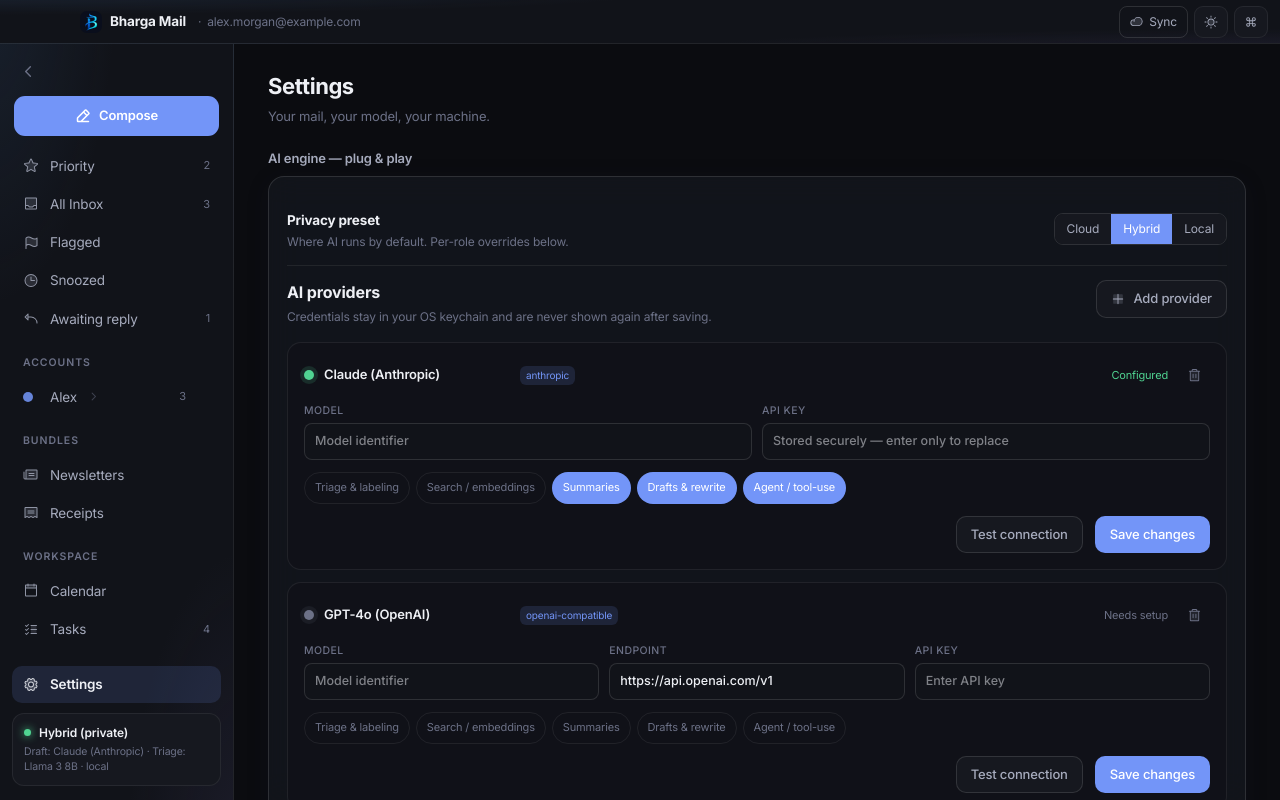
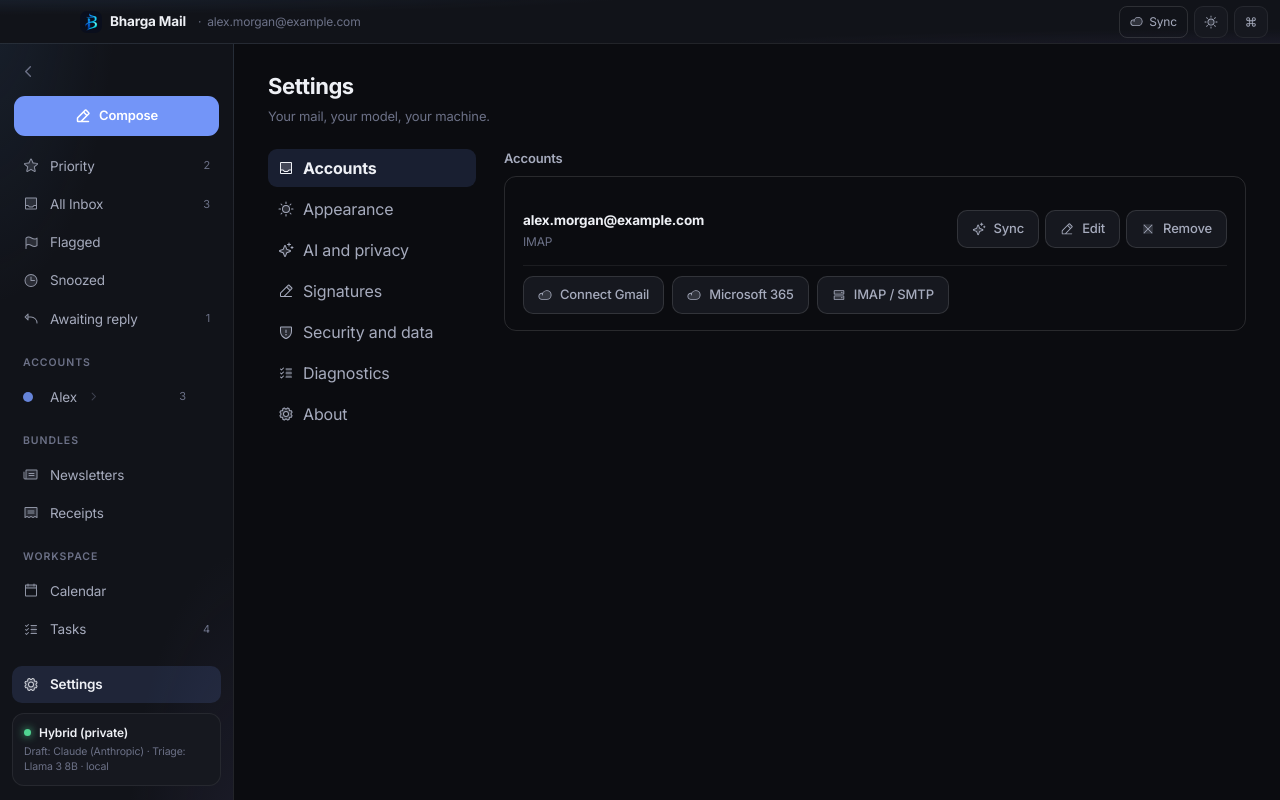
Before and after one commit to mpoonuru/bharga-mail, a React (Vite) app in the folder app/: page / in a window 1280 px wide. Both pictures are taken after a click on the button "Settings". Built offline with nearby package versions, Linux system fonts and the light colour scheme.

Commit message:
refactor: organize settings by destination

```diff
--- a/app/src/components/Settings.tsx
+++ b/app/src/components/Settings.tsx
@@ -9,12 +9,14 @@ import { Icon } from "@/components/icons";
 import { SignatureManager } from "@/components/SignatureManager";
 import { AiProviderManager } from "@/components/AiProviderManager";
 import { AboutSettings } from "@/components/settings/AboutSettings";
+import { SettingsShell, type SettingsSection } from "@/components/settings/SettingsShell";
 import { FONTS, LOCALES } from "@/lib/prefs";
 export function Settings() {
   const { ai, density, setDensity, theme, toggleTheme, setPrivacy, saveAi, connectGmail, connectMicrosoft, font, locale, setFont, setLocale, groupConversations, setGroupConversations, highlights, setHighlights, autoOrganize, setAutoOrganize, accounts, load, removeAccount } = useApp();
   const [syncingId, setSyncingId] = useState<string | null>(null);
   const [editAccount, setEditAccount] = useState<{ id: string; initial: Partial<import("@/lib/bridge").ImapAccountInput> } | null>(null);
   const [appVersion, setAppVersion] = useState(__APP_VERSION__);
+  const [activeSection, setActiveSection] = useState<SettingsSection>("accounts");
 
   useEffect(() => {
     let active = true;
@@ -94,6 +96,10 @@ export function Settings() {
       <h1>Settings</h1>
       <p className="sub">Your mail, your model, your machine.</p>
 
+      <SettingsShell active={activeSection} onChange={setActiveSection}>
+
+      {activeSection === "ai-privacy" && <>
+
       <p className="sub" style={{ fontWeight: 600, color: "var(--text-2)", marginBottom: 8 }}>AI engine — plug &amp; play</p>
       <div className="card">
         <div className="setting-row">
@@ -122,7 +128,9 @@ export function Settings() {
         </div>
         {indexStatus && <p className="sub" style={{ marginTop: 6 }}>{indexStatus}</p>}
       </div>
+      </>}
 
+      {activeSection === "signatures" && <>
       <p className="sub" style={{ fontWeight: 600, color: "var(--text-2)", marginBottom: 8 }}>Signatures</p>
       <div className="card">
         <div className="setting-row" style={{ display: "block" }}>
@@ -130,7 +138,9 @@ export function Settings() {
           <SignatureManager />
         </div>
       </div>
+      </>}
 
+      {activeSection === "appearance" && <>
       <p className="sub" style={{ fontWeight: 600, color: "var(--text-2)", marginBottom: 8 }}>Appearance</p>
       <div className="card">
         <div className="setting-row">
@@ -181,7 +191,9 @@ export function Settings() {
           </div>
         </div>
       </div>
+      </>}
 
+      {activeSection === "accounts" && <>
       <p className="sub" style={{ fontWeight: 600, color: "var(--text-2)", marginBottom: 8 }}>Accounts</p>
       <div className="card">
         {accounts.length === 0 && (
@@ -225,8 +237,26 @@ export function Settings() {
         </Modal>
         {acctStatus && <p className="sub" style={{ marginTop: 10 }}>{acctStatus}</p>}
       </div>
+      </>}
 
-      <AboutSettings version={appVersion} runtime={runtimeMode()} />
+      {activeSection === "security-data" && (
+        <div className="settings-section">
+          <h2>Security and data</h2>
+          <p className="sub">Control local storage and protection for this device.</p>
+          <div className="settings-empty">Security and storage controls are being organized here.</div>
+        </div>
+      )}
+
+      {activeSection === "diagnostics" && (
+        <div className="settings-section">
+          <h2>Diagnostics</h2>
+          <p className="sub">Inspect app health without exposing message content or credentials.</p>
+          <div className="settings-empty">Runtime diagnostics are being organized here.</div>
+        </div>
+      )}
+
+      {activeSection === "about" && <AboutSettings version={appVersion} runtime={runtimeMode()} />}
+      </SettingsShell>
     </>
   );
 }
--- /dev/null
+++ b/app/src/components/settings/SettingsShell.tsx
@@ -0,0 +1,86 @@
+// Stable settings information architecture and keyboard-complete destination navigation.
+import { useRef, type KeyboardEvent, type ReactNode } from "react";
+
+import { Icon, type IconName } from "@/components/icons";
+
+export type SettingsSection =
+  | "accounts"
+  | "appearance"
+  | "ai-privacy"
+  | "signatures"
+  | "security-data"
+  | "diagnostics"
+  | "about";
+
+export const SETTINGS_SECTIONS: ReadonlyArray<readonly [SettingsSection, string, IconName]> = [
+  ["accounts", "Accounts", "inbox"],
+  ["appearance", "Appearance", "sun"],
+  ["ai-privacy", "AI and privacy", "ai"],
+  ["signatures", "Signatures", "compose"],
+  ["security-data", "Security and data", "shieldWarning"],
+  ["diagnostics", "Diagnostics", "tasks"],
+  ["about", "About", "settings"],
+];
+
+interface SettingsShellProps {
+  active: SettingsSection;
+  onChange: (section: SettingsSection) => void;
+  children: ReactNode;
+}
+
+export function SettingsShell({ active, onChange, children }: SettingsShellProps) {
+  const tabRefs = useRef<Array<HTMLButtonElement | null>>([]);
+
+  function selectFromKeyboard(event: KeyboardEvent<HTMLButtonElement>, index: number) {
+    let nextIndex: number | undefined;
+    if (event.key === "ArrowDown" || event.key === "ArrowRight") {
+      nextIndex = (index + 1) % SETTINGS_SECTIONS.length;
+    } else if (event.key === "ArrowUp" || event.key === "ArrowLeft") {
+      nextIndex = (index - 1 + SETTINGS_SECTIONS.length) % SETTINGS_SECTIONS.length;
+    } else if (event.key === "Home") {
+      nextIndex = 0;
+    } else if (event.key === "End") {
+      nextIndex = SETTINGS_SECTIONS.length - 1;
+    }
+
+    if (nextIndex === undefined) return;
+    event.preventDefault();
+    onChange(SETTINGS_SECTIONS[nextIndex][0]);
+    tabRefs.current[nextIndex]?.focus();
+  }
+
+  return (
+    <div className="settings-layout">
+      <nav className="settings-nav-wrap" aria-label="Settings">
+        <div className="settings-nav" role="tablist" aria-label="Settings sections">
+          {SETTINGS_SECTIONS.map(([id, label, icon], index) => (
+            <button
+              key={id}
+              ref={(element) => { tabRefs.current[index] = element; }}
+              id={`settings-tab-${id}`}
+              type="button"
+              role="tab"
+              aria-selected={active === id}
+              aria-controls="settings-panel"
+              tabIndex={active === id ? 0 : -1}
+              onClick={() => onChange(id)}
+              onKeyDown={(event) => selectFromKeyboard(event, index)}
+            >
+              <Icon name={icon} size={16} />
+              <span>{label}</span>
+            </button>
+          ))}
+        </div>
+      </nav>
+      <section
+        id="settings-panel"
+        className="settings-panel"
+        role="tabpanel"
+        aria-labelledby={`settings-tab-${active}`}
+        tabIndex={0}
+      >
+        {children}
+      </section>
+    </div>
+  );
+}
--- a/app/src/styles.css
+++ b/app/src/styles.css
@@ -562,6 +562,24 @@
   .seg { @apply inline-flex border border-border-2 rounded-[9px] overflow-hidden; }
   .seg button { @apply px-3 py-1.5 text-[12px] border-none bg-surface text-text-2; }
   .seg button.on { @apply bg-accent text-white; }
+  .settings-layout { display: grid; grid-template-columns: 208px minmax(0, 880px); gap: 28px; align-items: start; }
+  .settings-nav-wrap { position: sticky; top: 18px; min-width: 0; }
+  .settings-nav { display: grid; gap: 3px; }
+  .settings-nav button {
+    min-height: 36px; display: flex; align-items: center; gap: 9px; width: 100%;
+    border: 0; border-radius: 9px; padding: 7px 10px; color: var(--text-2);
+    background: transparent; text-align: left; white-space: nowrap;
+  }
+  .settings-nav button:hover { color: var(--text); background: var(--bg-2); }
+  .settings-nav button[aria-selected="true"] { color: var(--text); background: var(--accent-soft); font-weight: 650; }
+  .settings-panel { min-width: 0; }
+  .settings-panel > .sub:first-child { margin-top: 0; }
+  .settings-panel .card {
+    background: transparent; -webkit-backdrop-filter: none; backdrop-filter: none;
+    box-shadow: none; border-radius: 12px;
+  }
+  .settings-section h2 { margin-bottom: 4px; font-size: 18px; font-weight: 680; letter-spacing: -0.015em; }
+  .settings-empty { border-top: 1px solid var(--border); padding: 18px 0; color: var(--text-3); font-size: 13px; }
 
   /* ---- Command palette ---- */
   .cmd-overlay { @apply fixed inset-0 flex items-start justify-center z-50; background: rgba(0,0,0,.4); backdrop-filter: blur(6px); padding-top: 14vh; animation: fade .16s var(--ease); }
@@ -787,6 +805,15 @@
     scroll-behavior: auto !important;
   }
 }
+@media (max-width: 900px) {
+  .settings-layout { grid-template-columns: minmax(0, 1fr); gap: 20px; }
+  .settings-nav-wrap { position: static; overflow: hidden; margin-inline: -2px; }
+  .settings-nav {
+    display: flex; gap: 4px; overflow-x: auto; padding: 2px 2px 7px;
+    scrollbar-width: thin; overscroll-behavior-inline: contain;
+  }
+  .settings-nav button { width: auto; flex: 0 0 auto; }
+}
 @media (max-width: 640px) {
   button,
   [role="button"],
--- /dev/null
+++ b/app/src/test/render.tsx
@@ -0,0 +1,28 @@
+// Minimal React DOM harness for behavior-first component tests without another dependency.
+import { act, type ReactNode } from "react";
+import { createRoot } from "react-dom/client";
+
+(globalThis as typeof globalThis & { IS_REACT_ACT_ENVIRONMENT?: boolean }).IS_REACT_ACT_ENVIRONMENT = true;
+
+export function renderTest(node: ReactNode) {
+  const host = document.createElement("div");
+  document.body.append(host);
+  const root = createRoot(host);
+  act(() => root.render(node));
+  return {
+    host,
+    rerender: (next: ReactNode) => act(() => root.render(next)),
+    unmount: () => act(() => {
+      root.unmount();
+      host.remove();
+    }),
+  };
+}
+
+export function setInputValue(input: HTMLInputElement, value: string) {
+  const setter = Object.getOwnPropertyDescriptor(HTMLInputElement.prototype, "value")?.set;
+  act(() => {
+    setter?.call(input, value);
+    input.dispatchEvent(new Event("input", { bubbles: true }));
+  });
+}
```
Also changed, not shown: 1 other file (tests, documents, lock files or other folders).
